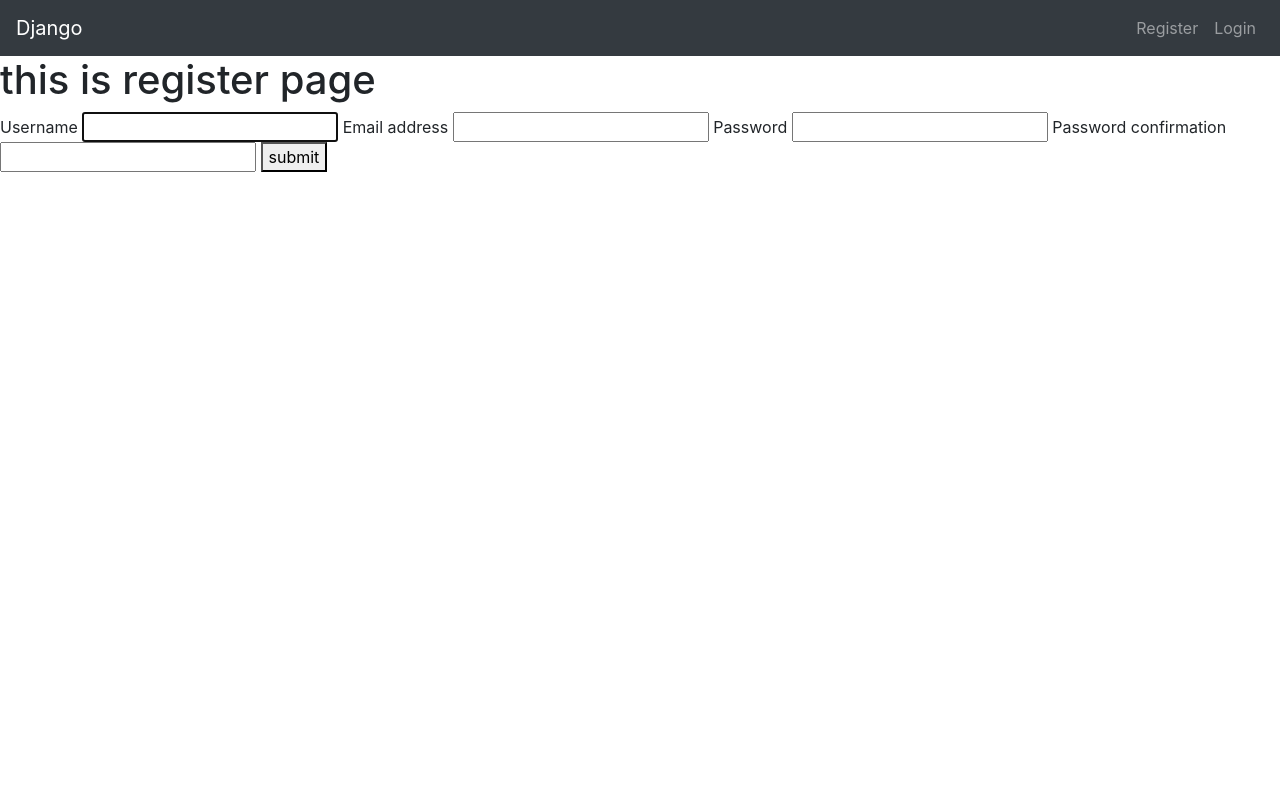
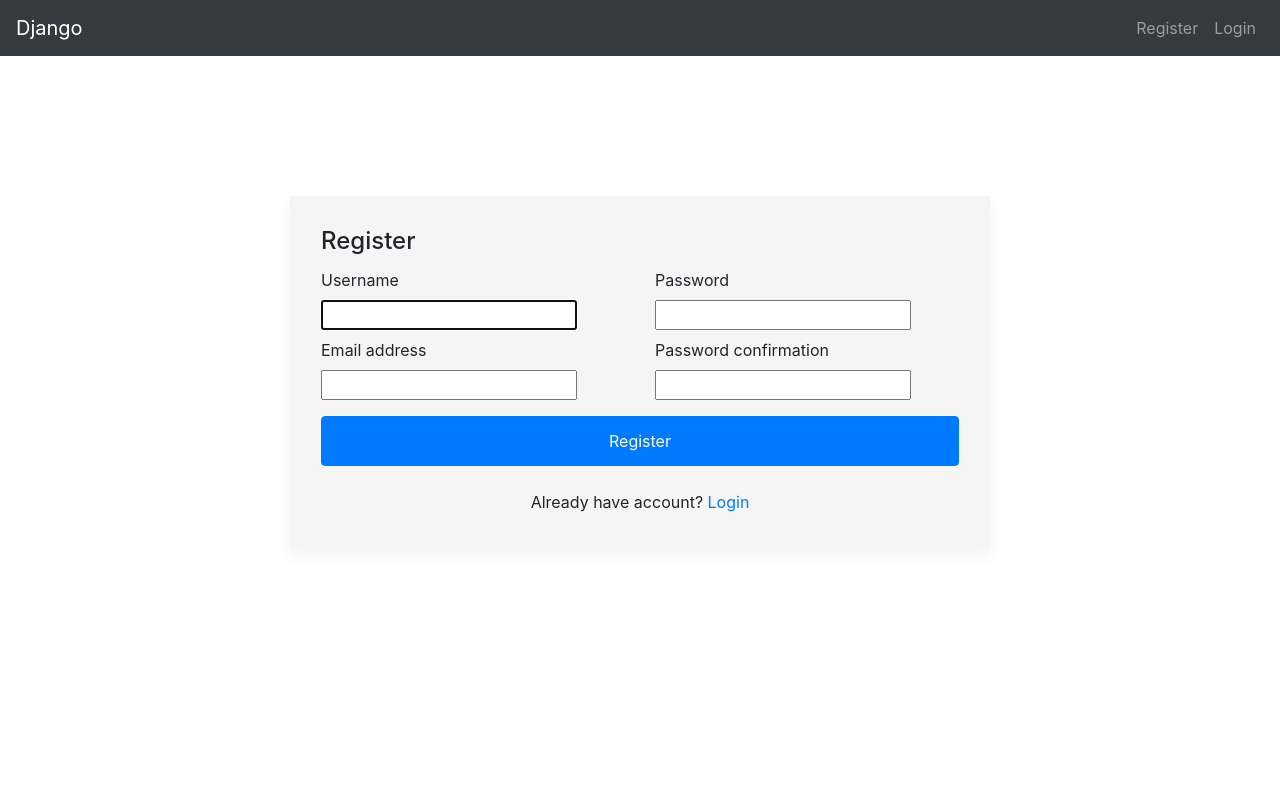
Before and after one commit to nanthu0123/Django_register_login, a Django app: page /register in a window 1280 px wide. Run offline with Django 3.2, Linux system fonts and the light colour scheme; some libraries are stand-ins or nearby versions.

Commit message:
register template code

```diff
--- a/base/templates/register.html
+++ b/base/templates/register.html
@@ -1,24 +1,131 @@
-
 {%extends 'base.html'%}
 {%load static%}
 {%block title%} register {%endblock%}
 
 {%block content%}
 
+<style>
+    html,
+    body {
+        height: 100%;
+    }
 
-<link itemprop="stylesheet" href="{%static 'css/register.css'%}">
-<h1>this is register page</h1>
-<form method="post">
+    body.my-login-page {
+        background-color: #f7f9fb;
+        font-size: 14px;
+    }
+
+    .my-login-page .card-wrapper {
+        width: 700px;
+    }
+
+    .my-login-page .card {
+        margin-top: 20%;
+        border-color: transparent;
+        box-shadow: 0 8px 16px rgba(0, 0, 0, .05);
+    }
+
+    .my-login-page .card.fat {
+        background-color: rgb(245, 245, 245);
+        padding: 10px;
+    }
+
+    .my-login-page .btn.btn-block {
+        padding: 12px 10px;
+    }
+
+    .my-login-page .notification {
+        background-color: rgb(120, 120, 120);
+        text-align: center;
+        color: white;
+        margin: 3px 0 0;
+
+    }
+
+    @media screen and (max-width: 425px) {
+        .my-login-page .card-wrapper {
+            width: 90%;
+            margin: 0 auto;
+        }
+    }
+
+    @media screen and (max-width: 320px) {
+        .my-login-page .card.fat {
+            padding: 0;
+        }
+
+        .my-login-page .card.fat .card-body {
+            padding: 15px;
+        }
+    }
+</style>
+
+
+<section class="my-login-page">
+    <div class="h-100">
+        <div class="container h-100">
+            <div class="row justify-content-md-center h-100">
+                <div class="card-wrapper">
+
+                    <div class="card fat">
+                        <div class="card-body">
+                            <h4 class="card-title">Register</h4>
+
+                            <form method="POST" class="my-login-validation">
                                 {%csrf_token%}
-    {{form.username.label}}
+                                <div class="row">
+
+                                    <div class="col-lg-6 col-md-6">
+                                        <div class="form-group">
+                                            <label>{{form.username.label}}</label><br>
                                             {{form.username}}
-    {{form.email.label}}
+                                            <label style="margin-top: 8px;">{{form.email.label}}
+                                            </label><br>
                                             {{form.email}}
-    {{form.password1.label}}
+                                        </div>
+                                    </div>
+
+                                    <div class="col-lg-6 col-md-6">
+                                        <div class="form-group">
+                                            <label>{{form.password1.label}}
+                                            </label><br>
                                             {{form.password1}}
-    {{form.password2.label}}
+                                            <label style="margin-top: 8px;">{{form.password2.label}}
+                                            </label><br>
                                             {{form.password2}}
-    <button type="submit">submit</button>
+                                        </div>
+                                    </div>
+
+                                </div>
+
+                                <div class="form-group m-0">
+                                    <button type="submit" class="btn btn-primary btn-block">
+                                        Register
+                                    </button>
+                                </div>
+
+                                <div class="mt-4 text-center">
+                                    Already have account? <a href="{%url 'login'%}">Login</a>
+                                </div>
                             </form>
+
+                            <div class="container notification">
                                 {{form.errors}}
+                            </div>
+
+                        </div>
+                    </div>
+                </div>
+            </div>
+        </div>
+    </div>
+</section>
+
+
+
+
+
+
+
+
 {%endblock%}
```
Lines whose indentation alone changed are shown as unchanged.
